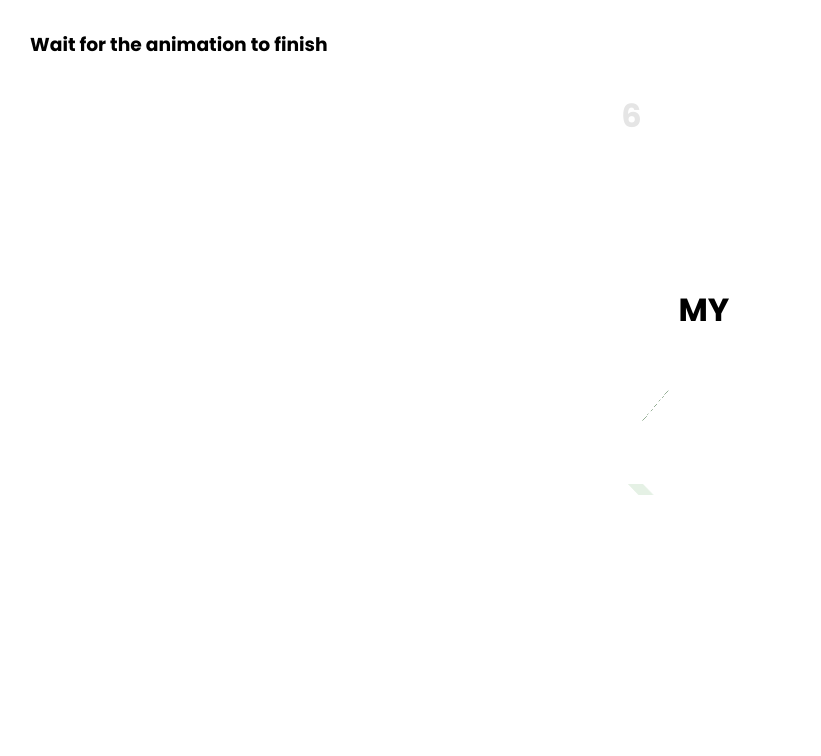
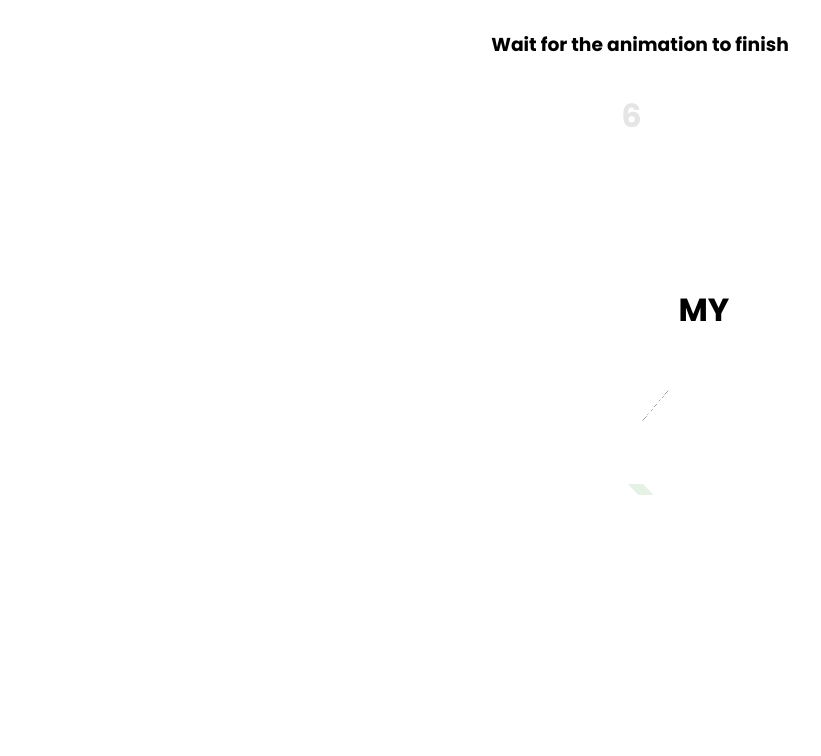
Before and after one commit to Mudaliyar1/linktree, a plain HTML site: page index.html in a window 1280 px wide. Shown: the top 756 px of the page, without its empty margins (0-821 px from the left). Drawn offline with nearby package versions, Linux system fonts and the light colour scheme.

Commit message:
text center added

```diff
--- a/index.html
+++ b/index.html
@@ -25,8 +25,8 @@
     <div style="display: flex; position: fixed; z-index: 15; flex-direction: column; width: 100vw; height: 100vh; background-color: white;"
         class="disclaimerAnimation">
 
-        <div style="text-align: center; margin: 30px; display: flex; align-items: center; flex-direction: row;">
-            <h3 style="text-align: center;">Wait for the animation to finish</h3>
+        <div style="text-align: center; margin: 30px; display: flex; align-items: center; justify-content: center; flex-direction: row;">
+            <h3 style="text-align: center; align-content: center;">Wait for the animation to finish</h3>
         </div>
 
         <div style="display: flex; align-items: center; justify-content: center;">
```
